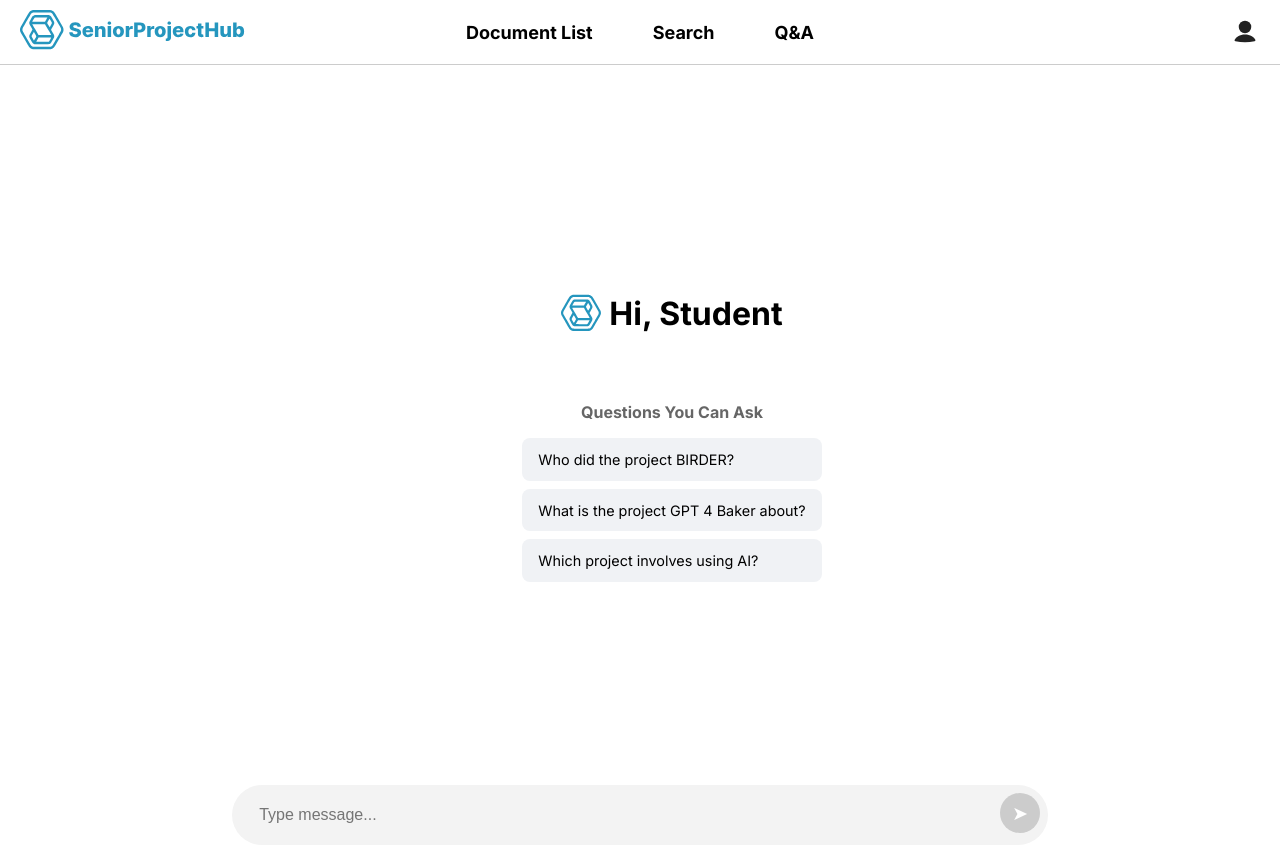
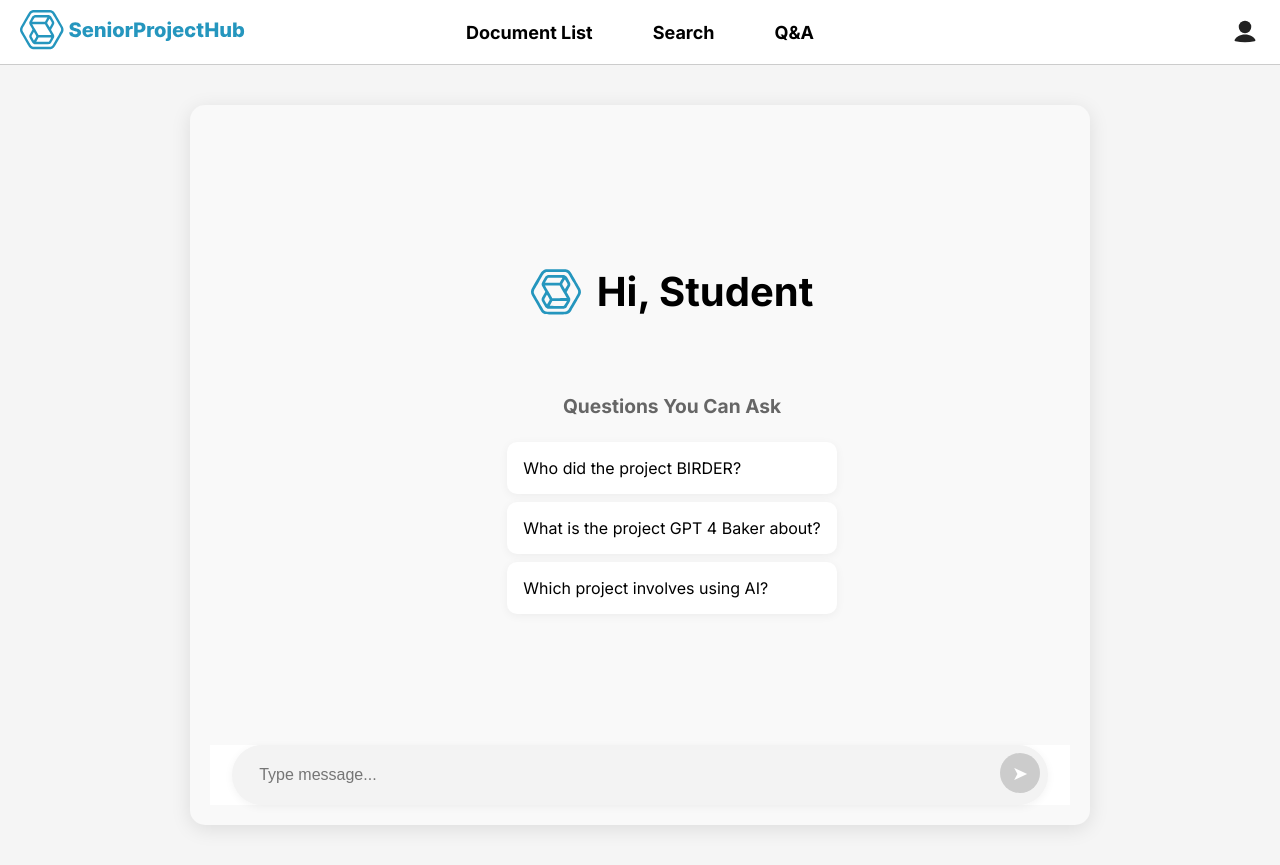
Before and after one commit to SeniorProjectHub/SeniorProjectHub_Frontend, a Vue app: page /question in a window 1280 px wide. Built offline with nearby package versions, Linux system fonts and the light colour scheme.

Commit message:
adjust chatbox

```diff
--- a/src/views/ChatbotView.vue
+++ b/src/views/ChatbotView.vue
@@ -203,57 +203,41 @@ export default defineComponent({
 </script>
 
 <style scoped>
+
 .chatbot-container {
+  font-family: 'Inter', sans-serif;
   display: flex;
-  flex-direction: column;
+  justify-content: center;
   align-items: center;
   height: 100vh;
-  font-family: 'Inter', sans-serif;
-  background-color: #ffffff;
-  padding: 20px;
-  box-sizing: border-box;
+  background-color: whitesmoke;
 }
 
 .chat-interface {
   display: flex;
   flex-direction: column;
-  width: 85%;
-  max-width: 1200px;
-  height: 100%;
-  margin: 0 auto;
-}
-
-/* Custom scrollbar for Webkit browsers */
-.chatbot-messages::-webkit-scrollbar {
-  width: 6px;
-}
-
-.chatbot-messages::-webkit-scrollbar-track {
-  background: #f1f3f5;
-  border-radius: 3px;
-}
-
-.chatbot-messages::-webkit-scrollbar-thumb {
-  background-color: #6c757d;
-  border-radius: 3px;
-  border: 1px solid #f1f3f5;
-}
-
-.chatbot-messages::-webkit-scrollbar-thumb:hover {
-  background-color: #495057;
+  width: 75%;
+  max-width: 900px;
+  height: 90vh;
+  background-color: #f9f9f9;
+  border-radius: 15px;
+  box-shadow: 0 4px 20px rgba(0, 0, 0, 0.1);
+  padding: 20px;
+  box-sizing: border-box;
+  overflow: hidden;
+  position: relative;
 }
 
 .greeting-section {
   flex: 1;
   display: flex;
   flex-direction: column;
-  align-items: center;
-  justify-content: center;
+  justify-content: center; /* Centers vertically */
+  align-items: center; /* Centers horizontally */
   padding: 2rem;
   overflow-y: auto;
   width: 100%;
 }
-
 .greeting-header {
   display: flex;
   align-items: center;
@@ -261,19 +245,19 @@ export default defineComponent({
 }
 
 .logo {
-  width: 40px;
-  height: 40px;
-  margin-right: 0.5rem;
+  width: 50px;
+  height: 50px;
+  margin-right: 1rem;
 }
 
 .greeting-header h1 {
-  font-size: 2rem;
+  font-size: 2.5rem;
   font-weight: bold;
 }
 
 .question-section h3 {
-  font-size: 1rem;
-  margin-bottom: 1rem;
+  font-size: 1.2rem;
+  margin-bottom: 1.5rem;
   text-align: center;
   color: #666;
 }
@@ -286,17 +270,19 @@ export default defineComponent({
 }
 
 .question-list li {
-  background-color: #f0f2f5;
-  padding: 0.8rem 1rem;
+  background-color: #ffffff;
+  padding: 1rem;
   margin-bottom: 0.5rem;
-  border-radius: 8px;
+  border-radius: 10px;
   cursor: pointer;
-  transition: background-color 0.3s;
-  font-size: 0.9rem;
+  box-shadow: 0 2px 10px rgba(0, 0, 0, 0.05);
+  transition: background-color 0.3s, box-shadow 0.3s;
+  font-size: 1rem;
 }
 
 .question-list li:hover {
-  background-color: #e4e6e9;
+  background-color: #eaeaea;
+  box-shadow: 0 4px 15px rgba(0, 0, 0, 0.1);
 }
 
 .chatbox {
@@ -321,12 +307,10 @@ export default defineComponent({
 
 .bot-message {
   justify-content: flex-start;
-
 }
 
 .user-message {
   justify-content: flex-end;
-
 }
 
 .message-avatar {
@@ -342,21 +326,22 @@ export default defineComponent({
 }
 
 .message-content {
-  max-width: 70%;
-  padding: 0rem 0.8rem;
-  border-radius: 18px;
+  max-width: 65%;
+  padding: 0.8rem 1.2rem;
+  border-radius: 12px;
   background-color: white;
-  font-size: 0.9rem;
+  box-shadow: 0 2px 8px rgba(0, 0, 0, 0.05);
+  font-size: 1rem;
 }
 
 .user-message .message-content {
-  background-color: whitesmoke;
+  background-color: #f0f0f0;
   color: black;
 }
 
 .references {
   margin-top: 0.5rem;
-  font-size: 0.8rem;
+  font-size: 0.85rem;
 }
 
 .references h4 {
@@ -397,6 +382,7 @@ export default defineComponent({
   background-color: #f3f3f3;
   border-radius: 30px;
   padding: 0.5rem;
+  box-shadow: 0 2px 8px rgba(0, 0, 0, 0.05);
 }
 
 .chatbot-input input {
@@ -434,6 +420,7 @@ export default defineComponent({
 .send-icon {
   font-size: 1.2rem;
 }
+
 .typing-indicator {
   align-self: flex-start;
 }
```
